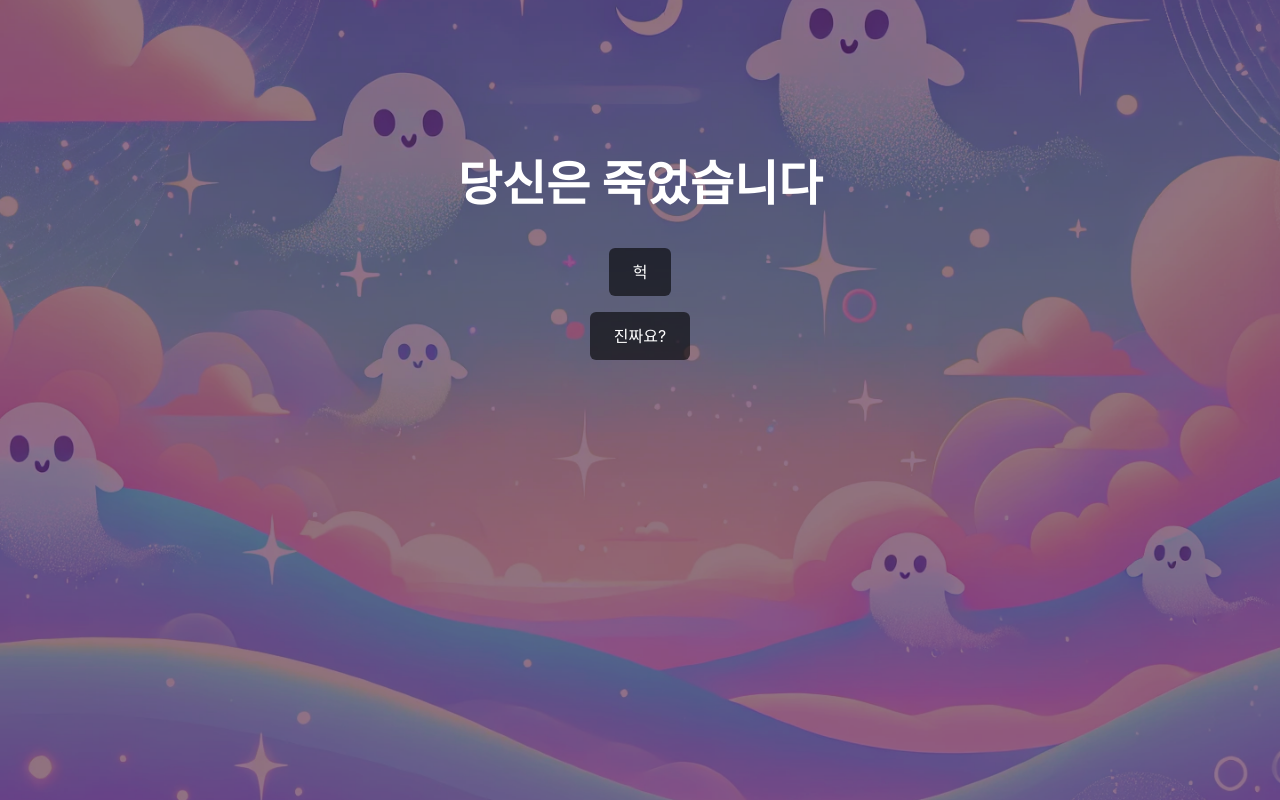
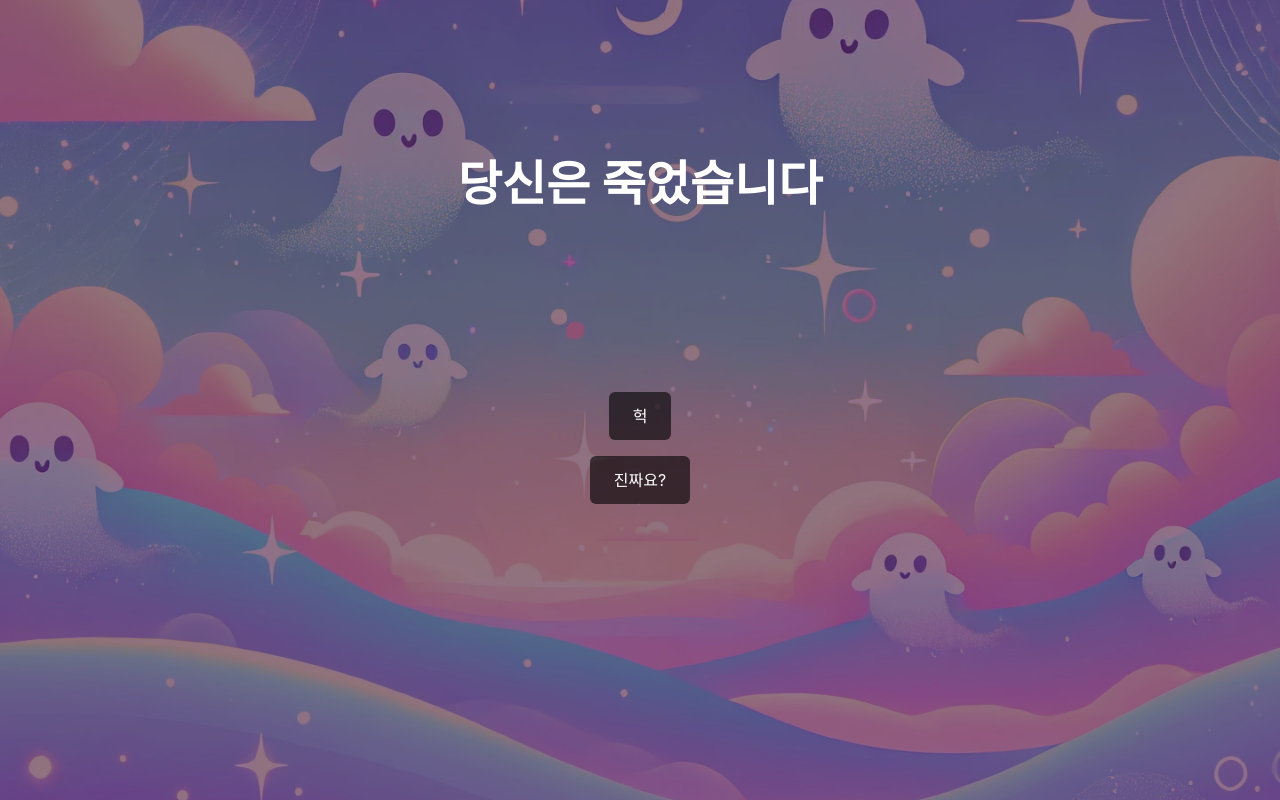
Before and after one commit to kminbo/madcamp_week3_client, a React (Create React App) app: page /death in a window 1280 px wide. Built offline with nearby package versions, Linux system fonts and the light colour scheme.

Commit message:
perfect till 3rd page

```diff
--- a/src/pages/DeathScreen.jsx
+++ b/src/pages/DeathScreen.jsx
@@ -24,7 +24,9 @@ const DeathScreen = () => {
     const handleButtonClick = () => {
         setShowInitialText(false);
         setShowButtons(false);
+        setTimeout(() => {
             setShowMessage(true);
+        }, 500);
     };
 
     return (
@@ -34,18 +36,19 @@ const DeathScreen = () => {
                 backgroundImage: `url(${home_background})`,
             }}
         >
-            <div>
-                {!showMessage ? (
+            <div className="relative">
                 <h1
                     className={`text-4xl sm:text-5xl font-bold text-white transition-opacity duration-1000 ${
-                            showInitialText ? 'opacity-100' : 'opacity-0'
+                        showInitialText && !showMessage ? 'opacity-100' : 'opacity-0'
                     }`}
                 >
                     당신은 죽었습니다
                 </h1>
-                ) : (
+
                 <h1
-                        className="text-4xl sm:text-5xl font-bold text-white transition-opacity duration-1000 opacity-100"
+                    className={`text-4xl sm:text-5xl font-bold text-white transition-opacity duration-1000 ${
+                        showMessage ? 'opacity-100' : 'opacity-0'
+                    }`}
                 >
                     여기가 마지막일까요?
                     <br />
@@ -53,7 +56,6 @@ const DeathScreen = () => {
                     <br />
                     당신을 기다리고 있을까요?
                 </h1>
-                )}
             </div>
 
             <div
```
Lines whose indentation alone changed are shown as unchanged.
